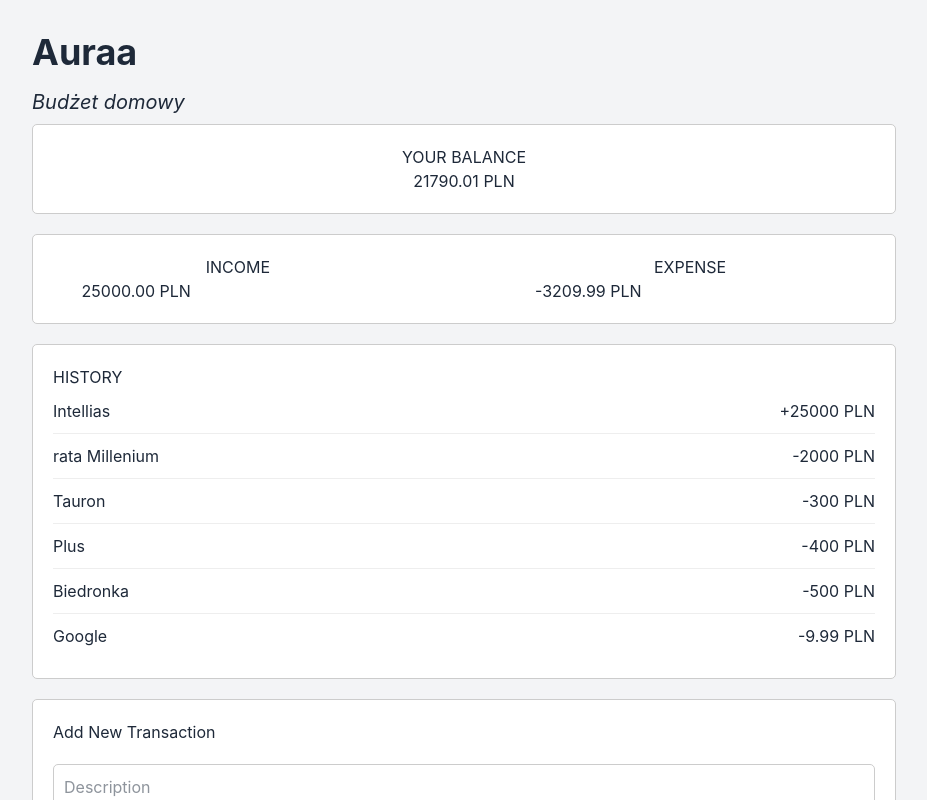
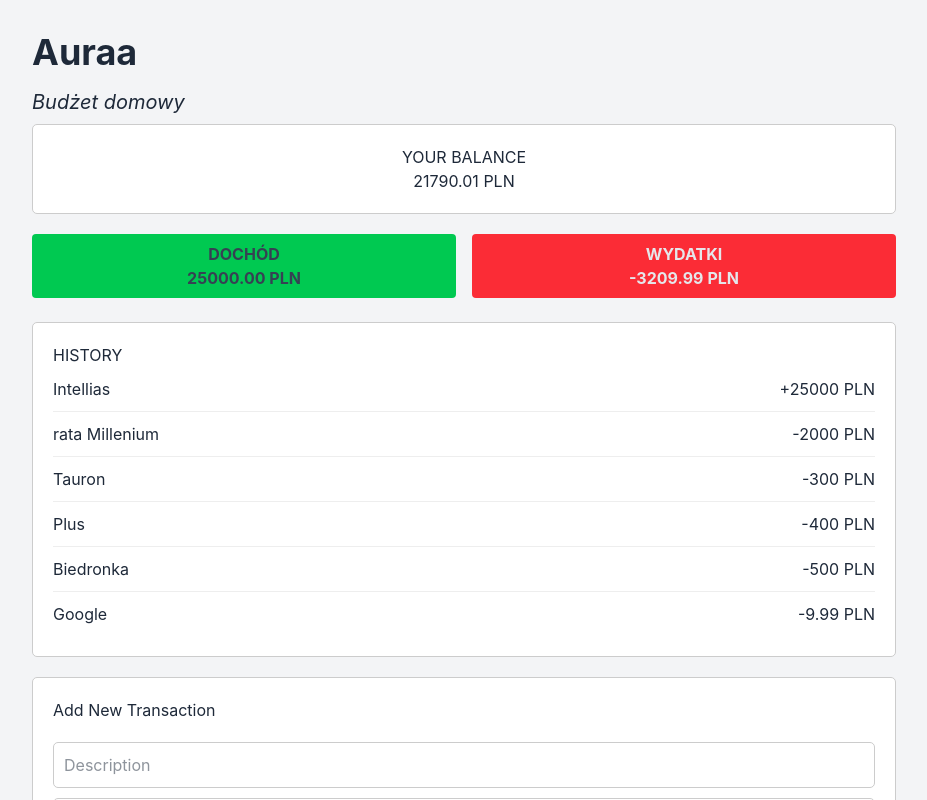
Before and after one commit to sobi3ch/mymoney, a Vue app: page / in a window 1280 px wide. Shown: the top 800 px of the page, without its empty margins (176-1103 px from the left). Built offline with nearby package versions, Linux system fonts and the light colour scheme.

Commit message:
Style income/expense component; translate to polish

```diff
--- a/src/components/IncomeExpense.vue
+++ b/src/components/IncomeExpense.vue
@@ -6,30 +6,18 @@
 </script>
 
 <template>
-  <div id="income-expense">
-    <div>
-      <p>INCOME</p>
+  <div id="income-expense" class="mb-6 grid grid-cols-2 gap-4 mb-6 text-center">
+    <div class="bg-green-500 text-gray-700 p-2 rounded-sm font-bold uppercase">
+      <p>dochód</p>
       <div>{{ income }} <span>PLN</span></div>
     </div>
-    <div>
-      <p>EXPENSE</p>
-      <div>{{ expense }} <span>PLN</span></div>
+    <div class="bg-red-500 text-gray-200 p-2 rounded-sm font-bold uppercase">
+      <p>wydatki</p>
+      <div class="flex items-baseline gap-1 justify-center">
+        <span>{{ expense }}</span> <span class="inline">PLN</span>
+      </div>
     </div>
   </div>
 </template>
 
-<style scoped>
-#income-expense {
-  display: flex;
-  justify-content: space-between;
-  background-color: #fff;
-  padding: 20px;
-  text-align: center;
-  margin-bottom: 20px;
-  border: 1px solid #ccc;
-  border-radius: 5px;
-}
-#income-expense div {
-  width: 45%;
-}
-</style>
+<style scoped></style>
```
